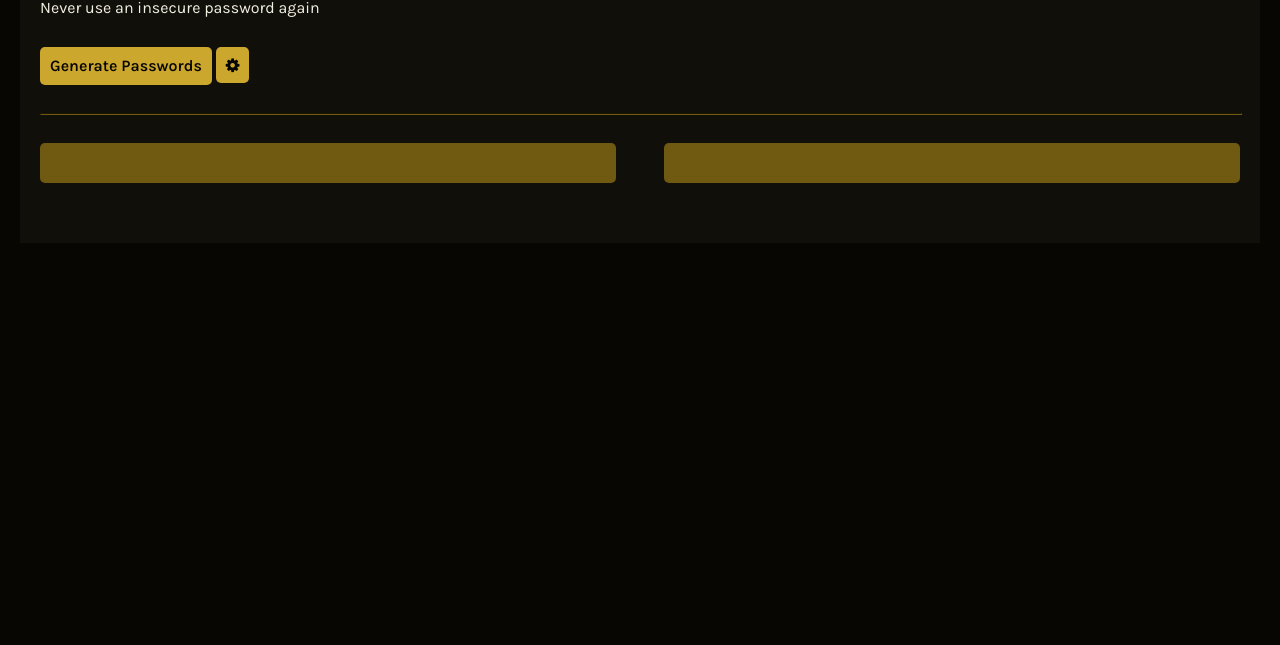
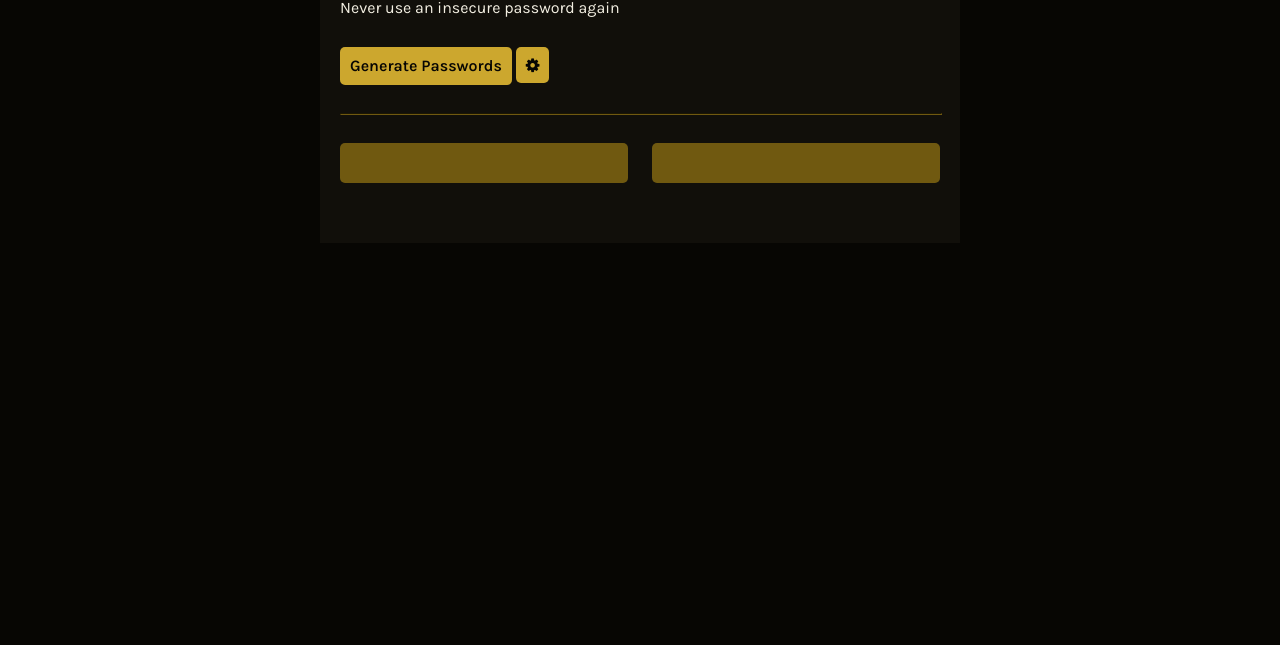
Before and after one commit to Ota255/Password-Generator, a website built with Vite: page index.html in a window 1280 px wide. Shown: the part 155-800 px from the top of the page. Built offline with nearby package versions, Linux system fonts and the light colour scheme.

Commit message:
main update

```diff
--- a/index.css
+++ b/index.css
@@ -29,9 +29,10 @@ body {
 .content-wrap{
     flex-direction: column;
     gap: 20px;
-    margin: 20px;
+    margin: 20px auto;
     padding: 50px 20px;
     background-color: var(--secback);
+    max-width: 600px;
 }
 button{
     background-color: var(--primary);
```
